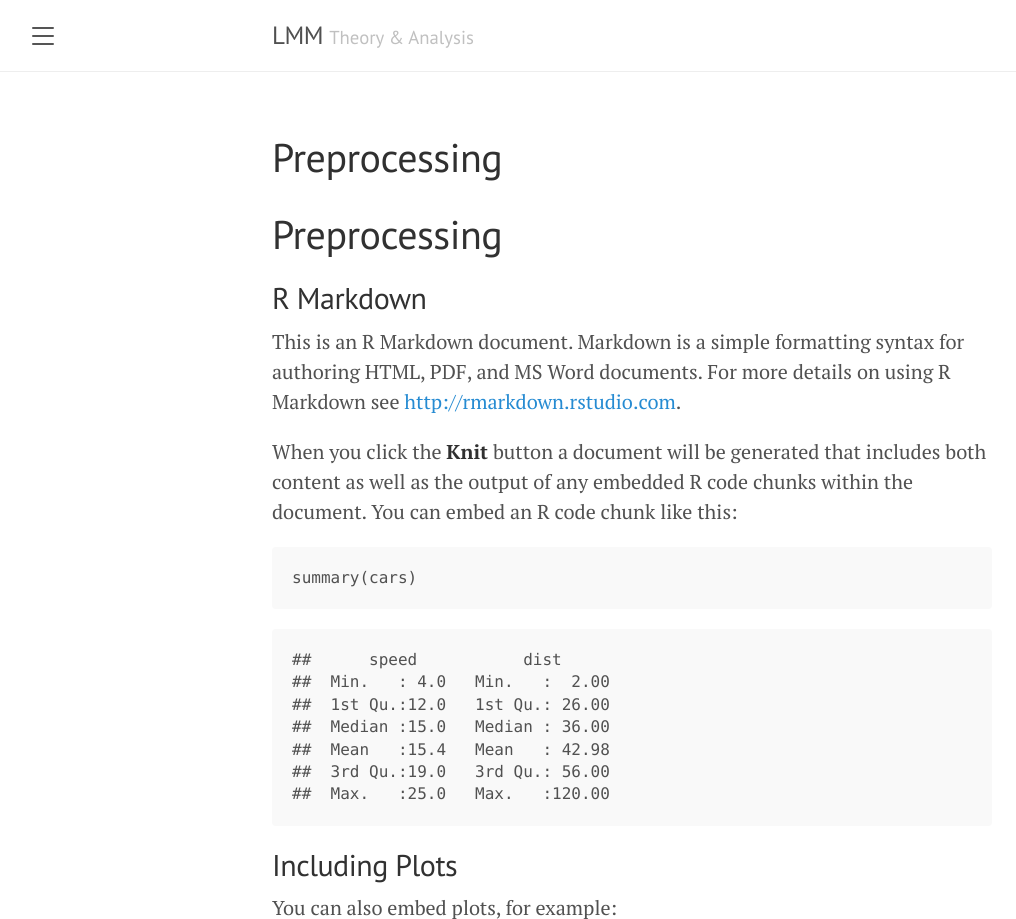
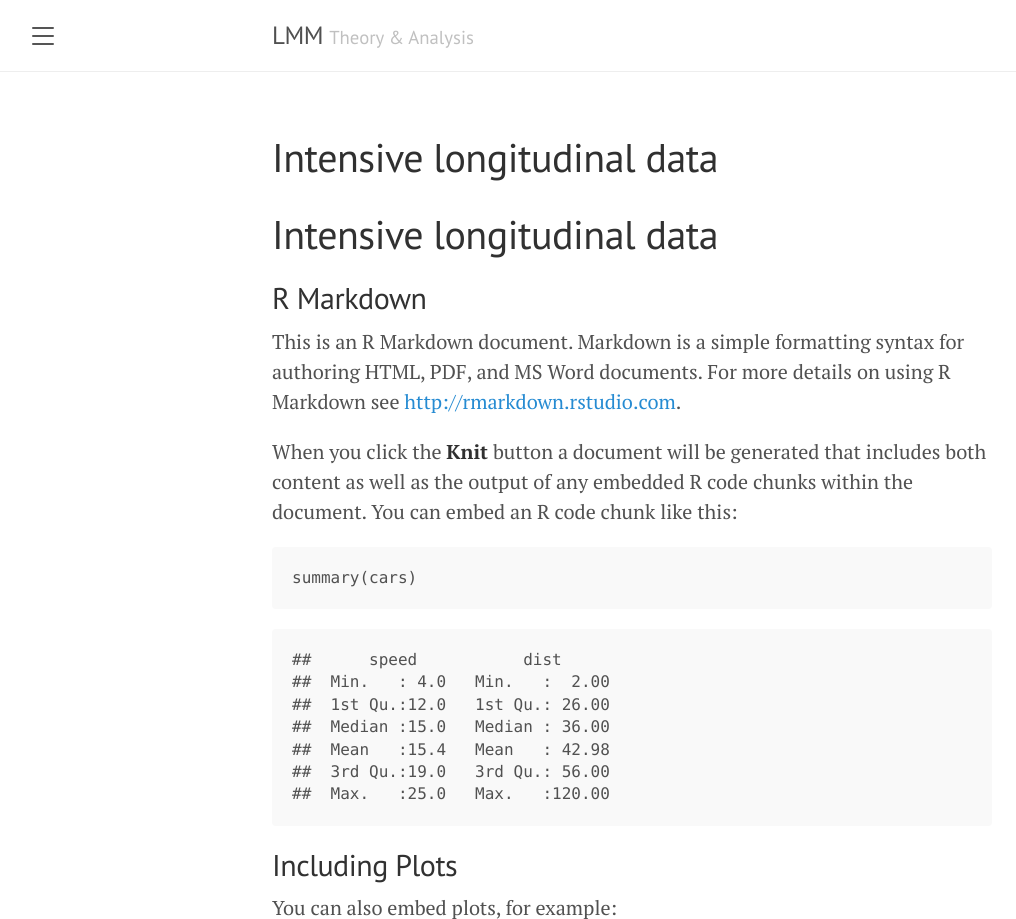
Before and after one commit to lennartseizer/ild, a Jekyll site: the page built from 1.md, in a window 1280 px wide, cut to the strip 0-919 px from the top of the page. Shown: the whole strip, without its empty margins (8-1024 px from the left). Built offline with Jekyll 4.4.1, drawn with Linux system fonts in a browser that asks for light colours; our own code applies the rules of GitHub Pages for plain Markdown files.

Commit message:
Auto-render Rmd → md [skip ci]

```diff
--- a/1.md
+++ b/1.md
@@ -1,4 +1,4 @@
-Preprocessing
+Intensive longitudinal data
 ================
 
 ## R Markdown
```
